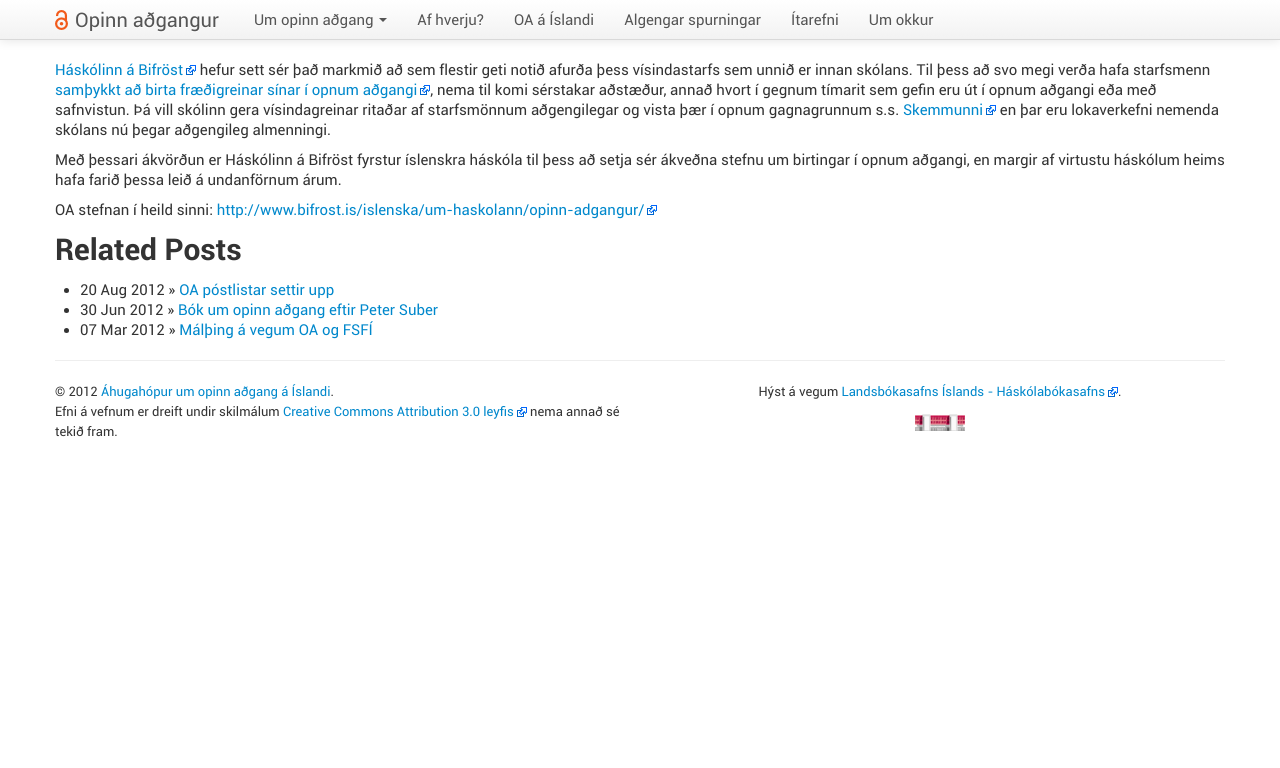
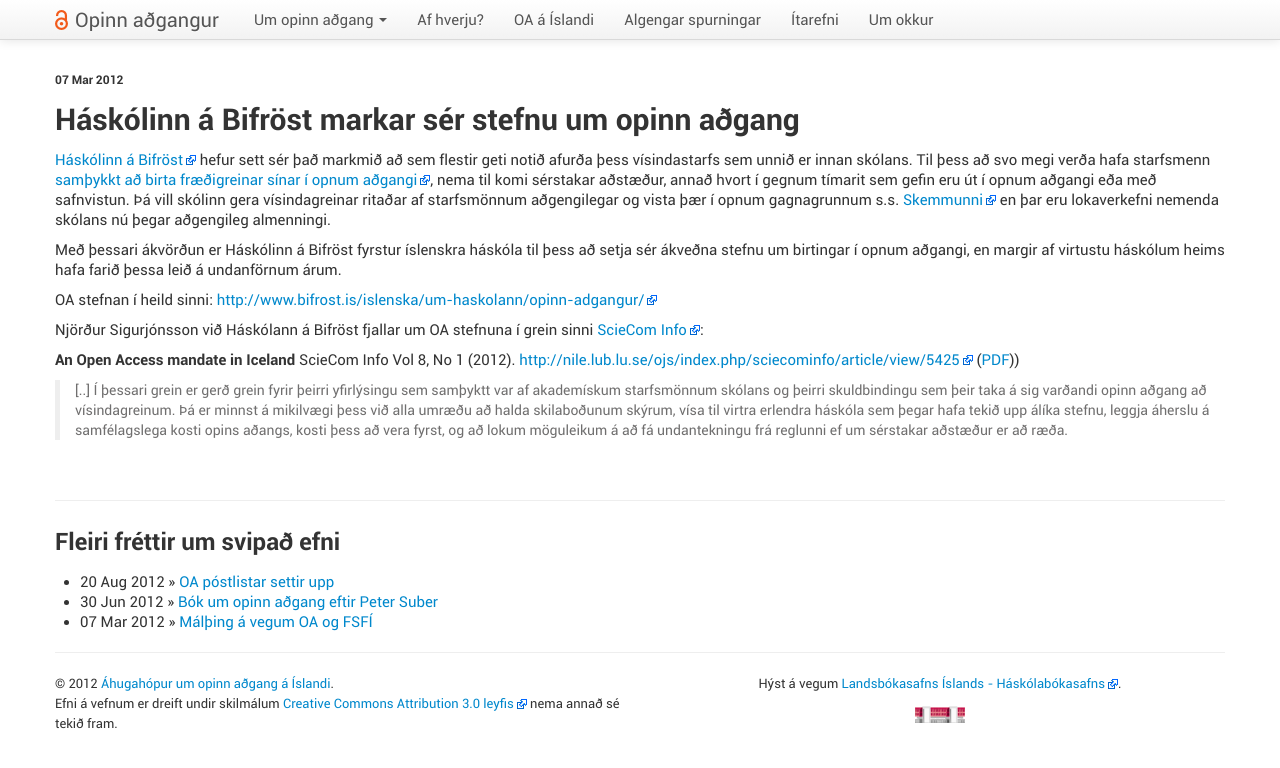
Before and after one commit to oa-island/oa-island.github.com, a Jekyll site: the page built from _posts/2012-03-07-bifrost-markar-ser-oa-stefnu.md, in a window 1280 px wide. Shown: the top 768 px of the page. Built offline with Jekyll 4.4.1, drawn with Linux system fonts in a browser that asks for light colours.

Commit message:
Laga HTML villu a Ítarefni síðu, post layout fix og viðbót við frétt um OA stefnu Bifrastar.

```diff
--- a/_layouts/post.html
+++ b/_layouts/post.html
@@ -2,11 +2,28 @@
 layout: default
 ---
 <div id="post">
+
+  <h6 class="low-top">
+    {{ page.date | date_to_string }}
+    {% unless no_category %}
+      {% if page.category %}
+        in <a href="/categories/{{ page.category | slugize }}">{{ page.category }}</a>
+      {% endif %}
+    {% endunless %}
+
+  </h6>
+  <h2> {{ page.title }} </h2>
+
 {{ content }}
+
 </div>
 
+<br />
+
+<hr />
+
 <div id="related">
-  <h2>Related Posts</h2>
+  <h3>Fleiri fréttir um svipað efni</h3>
   <ul class="posts">
     {% for post in site.related_posts limit:3 %}
       <li><span>{{ post.date | date_to_string }}</span> &raquo; <a href="{{ post.url }}">{{ post.title }}</a></li>
--- a/_posts/2012-03-07-bifrost-markar-ser-oa-stefnu.md
+++ b/_posts/2012-03-07-bifrost-markar-ser-oa-stefnu.md
@@ -10,3 +10,9 @@
 Með þessari ákvörðun er Háskólinn á Bifröst fyrstur íslenskra háskóla til þess að setja sér ákveðna stefnu um birtingar í opnum aðgangi, en margir af virtustu háskólum heims hafa farið þessa leið á undanförnum árum.
 
 OA stefnan í heild sinni: [http://www.bifrost.is/islenska/um-haskolann/opinn-adgangur/](http://www.bifrost.is/islenska/um-haskolann/opinn-adgangur/){:.external}
+
+Njörður Sigurjónsson við Háskólann á Bifröst fjallar um OA stefnuna í grein sinni [ScieCom Info](http://nile.lub.lu.se/ojs/index.php/sciecominfo/){:.external}:
+
+**An Open Access mandate in Iceland** ScieCom Info Vol 8, No 1 (2012). [http://nile.lub.lu.se/ojs/index.php/sciecominfo/article/view/5425](http://nile.lub.lu.se/ojs/index.php/sciecominfo/article/view/5425){:.external} ([PDF](http://nile.lub.lu.se/ojs/index.php/sciecominfo/article/download/5425/4751)))
+
+>[..] Í þessari grein er gerð grein fyrir þeirri yfirlýsingu sem samþyktt var af akademískum starfsmönnum skólans og þeirri skuldbindingu sem þeir taka á sig varðandi opinn aðgang að vísindagreinum. Þá er minnst á mikilvægi þess við alla umræðu að halda skilaboðunum skýrum, vísa til virtra erlendra háskóla sem þegar hafa tekið upp álíka stefnu, leggja áherslu á samfélagslega kosti opins aðangs, kosti þess að vera fyrst, og að lokum möguleikum á að fá undantekningu frá reglunni ef um sérstakar aðstæður er að ræða.
--- a/index.html
+++ b/index.html
@@ -7,7 +7,7 @@
   <div style="float: right;"><img src="static/img/logo200.png" height="200px" width="126px" style="padding: 1em" /></div>
   <h1>Opinn aðgangur <small>(e. <i>Open Access</i>)</small></h1>
   <p>
-    Það er mikilvægt að niðurstöður vísindarannsókna séu öllum aðgengilegar. Í dag er hægt að komast mun nær því markmiði en nokkru sinni fyrr með því að nýta stafræna tækni og Internetið til dreifingar. Opinn aðgangur miðar að því að nýta þessa tækni til hins ítrasta.
+    Það er mikilvægt að niðurstöður vísindarannsókna séu öllum aðgengilegar. Í dag er hægt að komast mun nær því markmiði en nokkru sinni fyrr með því að nýta stafræna tækni og Internetið til dreifingar. <b><a href="http://en.wikipedia.org/wiki/Open_access" class="external">Opinn aðgangur</a> miðar að því að nýta þessa tækni til hins ítrasta til að gera ritrýndar vísindagreinar og annað útgefið fræðiefni aðgengilegt óhindrað á rafrænu formi og án takmarkana á notkun</b>.
   </p>
   <a class="btn btn-large btn-info" href="/hvad-er"><b>Hvað er opinn aðgangur? &raquo;</b></a>
 </div>
```
Also changed, not shown: af-hverju.html (+10 -0 lines), itarefni.html (+5 -3 lines).
